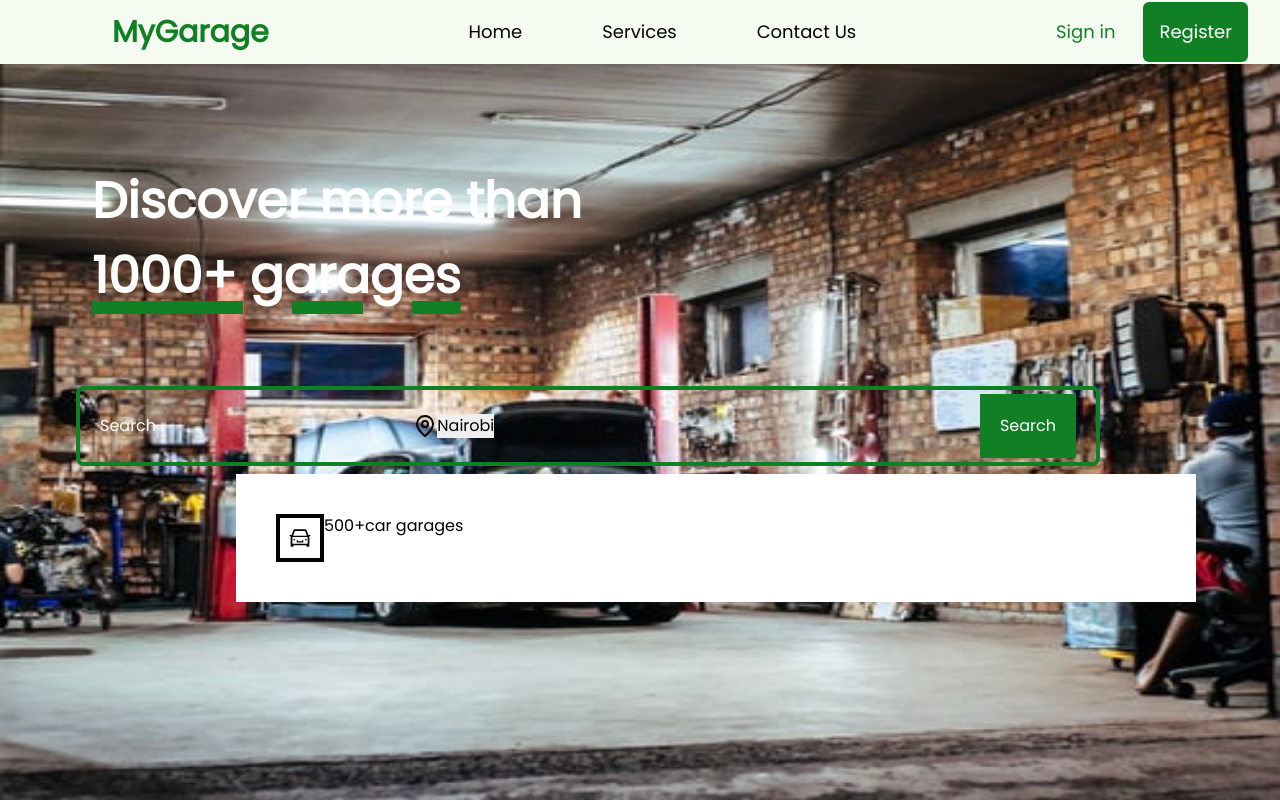
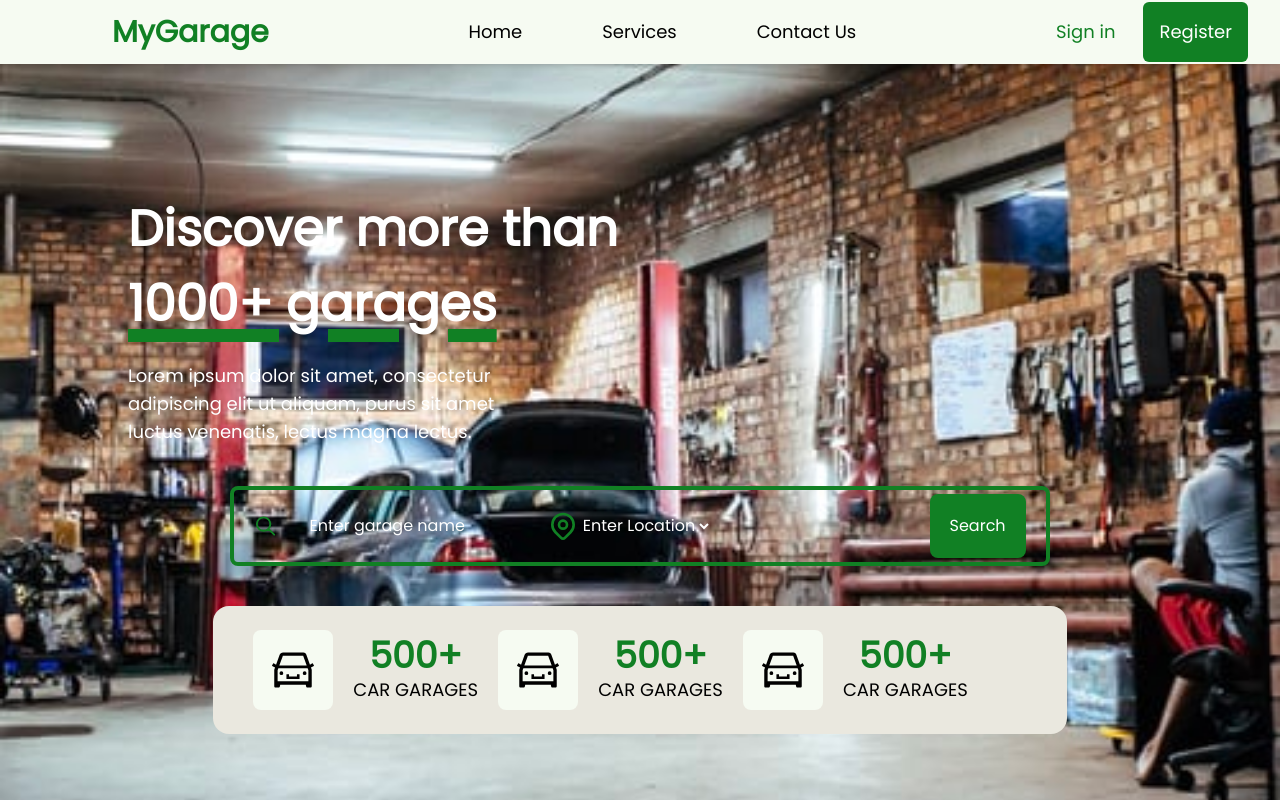
Before and after one commit to mog-rn/eGarage, a Next.js app in the folder web-client/: page / in a window 1280 px wide. Built offline with nearby package versions, Linux system fonts and the light colour scheme.

Commit message:
hero section details are perfectly placed

```diff
--- a/web-client/components/Features.jsx
+++ b/web-client/components/Features.jsx
@@ -3,14 +3,32 @@ import { AiOutlineCar } from "react-icons/ai";
 
 const Features = () => {
   return (
-    <div className="flex mx-auto w-9/12 px-10 h-32 bg-white items-center justify-between">
-      <div className="flex h-[]">
+    <div className="flex w-5/6 px-10 space-x-10 mx-auto h-32 bg-[#EAE8DF] rounded-2xl items-center justify-between">
+      <div className="flex h-auto space-x-5">
         {/* Car icon */}
-        <div className="icon h-full">
-          <AiOutlineCar className="h-12 w-12 border-4 p-2 border-black" />
+        <div className="icon h-auto flex space-x-5">
+          <AiOutlineCar className="h-20 w-20 bg-[#F6FBF2] rounded-lg p-4" />
+          <div className="flex flex-col items-center justify-center">
+            <h1 className="font-bold text-[#118024] text-4xl">500+</h1>
+            <p className="text-lg text-transform: uppercase">car garages</p>
+          </div>
         </div>
-        <h1>500+</h1> <br />
-        <p>car garages</p>
+        {/* Bike icon */}
+        <div className="icon h-auto flex space-x-5">
+          <AiOutlineCar className="h-20 w-20 bg-[#F6FBF2] rounded-lg p-4" />
+          <div className="flex flex-col items-center justify-center">
+            <h1 className="font-bold text-[#118024] text-4xl">500+</h1>
+            <p className="text-lg text-transform: uppercase">car garages</p>
+          </div>
+        </div>
+        {/* Usermechanic icon */}
+        <div className="icon h-auto flex space-x-5">
+          <AiOutlineCar className="h-20 w-20 bg-[#F6FBF2] rounded-lg p-4" />
+          <div className="flex flex-col items-center justify-center">
+            <h1 className="font-bold text-[#118024] text-4xl">500+</h1>
+            <p className="text-lg text-transform: uppercase">car garages</p>
+          </div>
+        </div>
       </div>
     </div>
   );
--- a/web-client/components/Hero.jsx
+++ b/web-client/components/Hero.jsx
@@ -1,37 +1,49 @@
 import Image from "next/image";
 import React from "react";
 import Features from "./Features";
-import { GrLocation } from "react-icons/gr";
+import { HiOutlineSearch } from "react-icons/hi";
+import { HiOutlineLocationMarker } from "react-icons/hi";
 
 const Hero = () => {
   return (
     <div className="relative h-screen">
-      <div className="h-auto">
-        <Image src="/images/garage.jpeg" layout="fill" />
-      </div>
-      <div className="absolute top-[100px] left-[76px] w-screen space-y-2">
-        <p className="flex items-start flex-col text-white text-[50px] py-16 p-4 font-bold">
+      <Image src="/images/garage.jpeg" layout="fill" objectFit="cover" />
+      <div className="relative mx-auto w-[80vw] z-10">
+        <p className="flex justify-center flex-col text-white text-[50px] pt-48 pb-5  font-bold">
           Discover more than <br />
           <span className="underline underline-offset-[8px] decoration-[13px] decoration-[#118024]">
             1000+ garages
           </span>
         </p>
-        <div className="flex items-center px-5 justify-between h-20 border-[#118024] border-4 w-4/5 rounded-lg ">
+        <p className="text-white text-lg w-96 pb-10">
+          Lorem ipsum dolor sit amet, consectetur adipiscing elit ut aliquam,
+          purus sit amet luctus venenatis, lectus magna lectus.
+        </p>
+        <div
+          className="flex items-center px-5 justify-between h-20 border-[#118024] border-4
+                w-4/5 space-x-8 rounded-lg mx-auto"
+        >
+          <HiOutlineSearch className="h-12 w-12 text-[#118024]" />
           <input
             type="text"
-            placeholder="Search"
+            placeholder="Enter garage name"
             className="w-1/2 outline-none placeholder:text-white bg-transparent text-white"
           />
-          <div className="flex w-full flex-grow">
-            <GrLocation className="text-[#118024] h-6 w-6 ml-5" />
-            <select name="locations" id="locations" className="appearance-none">
-              <option value="">Nairobi</option>
+          <div className="flex w-full flex-grow hover:cursor-pointer">
+            <HiOutlineLocationMarker className="text-[#118024] h-8 w-8 ml-5" />
+            <select
+              name="locations"
+              id="locations"
+              className="bg-transparent text-white space-x-2"
+            >
+              <option value="">Enter Location</option>
             </select>
           </div>
-          <button className="bg-[#118024] text-white p-5">Search</button>
+          <button className="bg-[#118024] rounded-lg text-white p-5">
+            Search
+          </button>
         </div>
-
-        <div>
+        <div className="pt-10 mx-auto">
           <Features />
         </div>
       </div>
--- a/web-client/components/reusables/GarageCard.jsx
+++ b/web-client/components/reusables/GarageCard.jsx
@@ -4,7 +4,7 @@ import { GrLocation } from "react-icons/gr";
 
 const GarageCard = () => {
   return (
-    <div className="p-10 space-y-3">
+    <div className="p-16 mt-10 space-y-3">
       <h1 className="text-4xl font-semibold">Popular garages near you</h1>
       <p>Lorem ipsum et luctus venenat</p>
       <div className="max-w-sm space-y-8 rounded-lg border-black overflow-hidden shadow-lg p-10 bg-[#F6FBF2] py-12">
```
